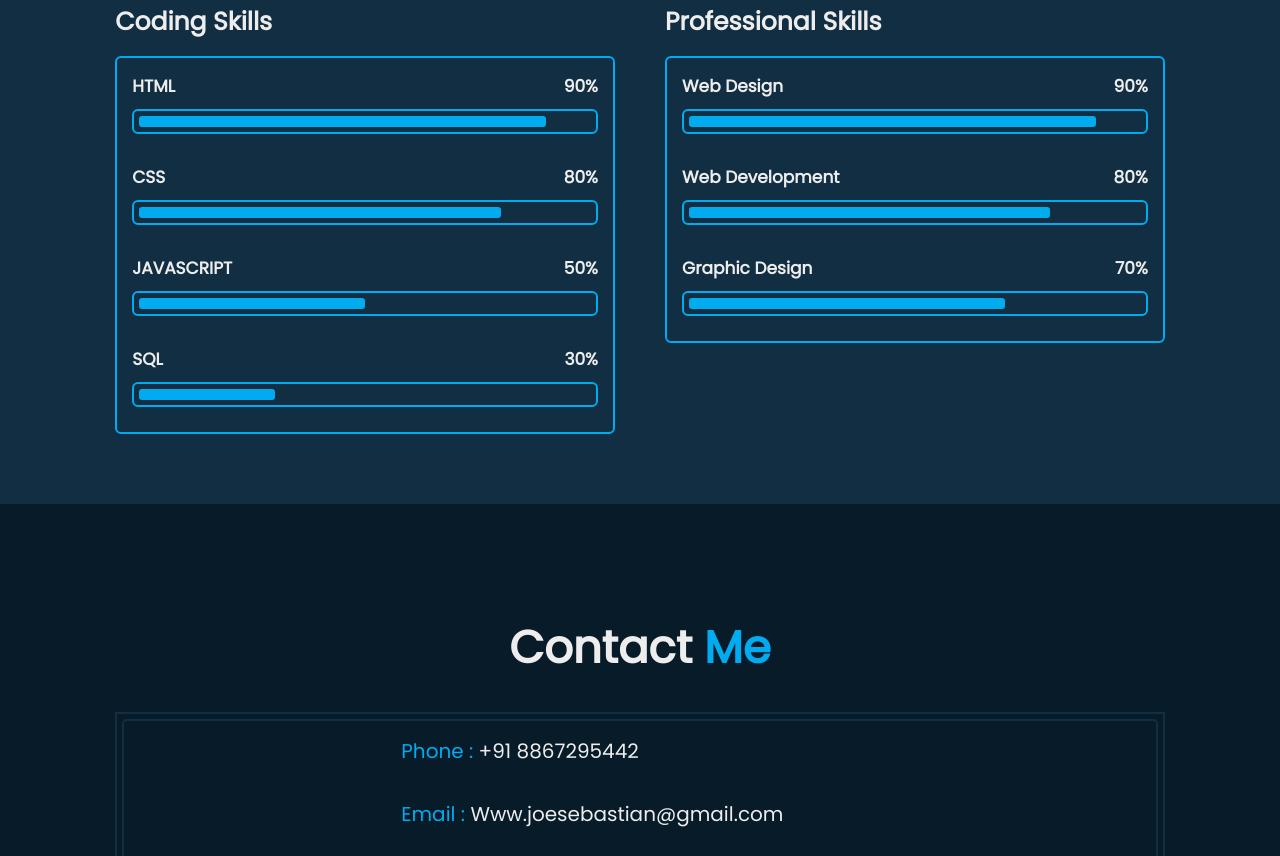
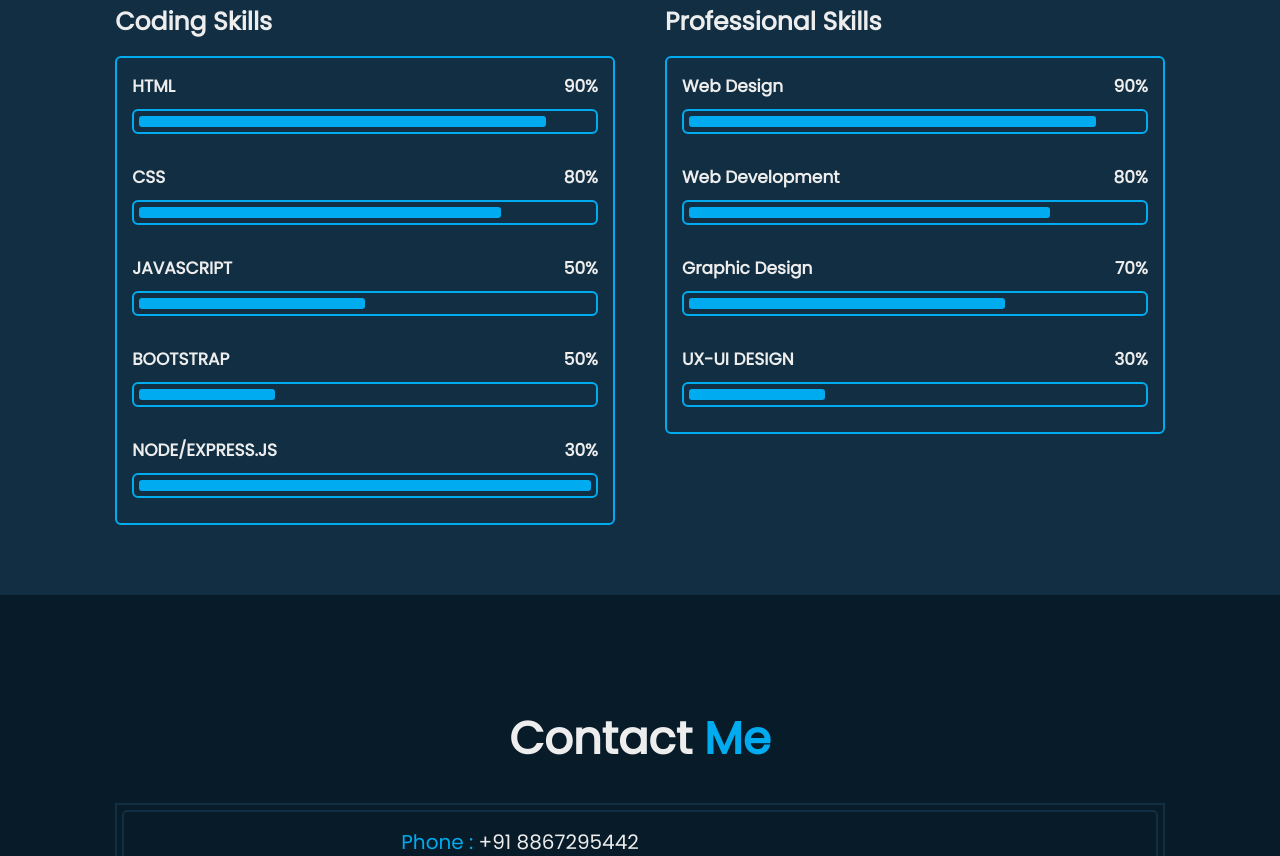
Before and after one commit to josephSebastian27/Html-portfolio2, a plain HTML site: page index.html in a window 1280 px wide. Shown: the part 2800-3656 px from the top of the page. Drawn offline with nearby package versions, Linux system fonts and the light colour scheme.

Commit message:
Update index.html

```diff
--- a/index.html
+++ b/index.html
@@ -238,7 +238,12 @@
                         </div>
 
                         <div class="progress">
-                            <h3>SQL <span>30%</span></h3>
+                            <h3>BOOTSTRAP <span>50%</span></h3>
+                            <div class="bar"><span></span></div>
+                        </div>
+
+                        <div class="progress">
+                            <h3>NODE/EXPRESS.JS <span>30%</span></h3>
                             <div class="bar"><span></span></div>
                         </div>
                     </div>
@@ -267,6 +272,10 @@
                         </div>
 
 
+                        <div class="progress">
+                            <h3>UX-UI DESIGN<span>30%</span></h3>
+                            <div class="bar"><span></span></div>
+                        </div>
                     </div>
                 </div>
             </div>
```
